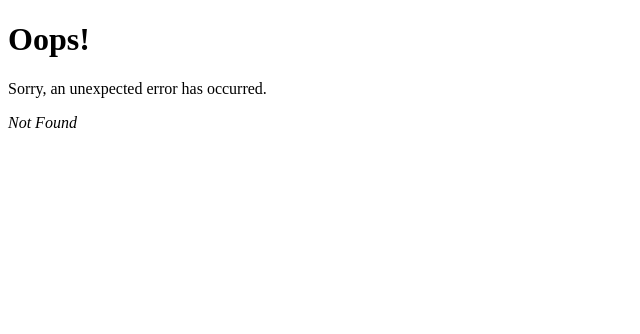
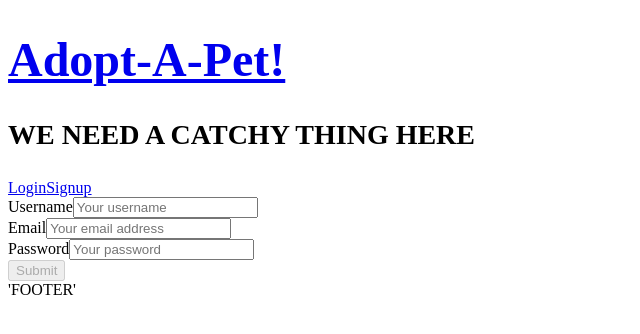
Before and after one commit to Rylee94/pet-adoption, a React (Vite) app in the folder client/: page /signup in a window 1280 px wide. Before the commit this address had no page. Shown: the top 334 px of the page, without its empty margins (0-640 px from the left). Built offline with nearby package versions, Linux system fonts and the light colour scheme.

Commit message:
login and signup pages

```diff
--- /dev/null
+++ b/client/src/pages/Signup.jsx
@@ -0,0 +1,98 @@
+import { useState } from 'react';
+import { useMutation } from '@apollo/client';
+import { ADD_PROFILE } from '../utils/mutations';
+import Auth from '../utils/auth';
+
+const Signup = () => {
+  const [userFormData, setUserFormData] = useState({ username: '', email: '', password: '' });
+  const [validated] = useState(false);
+  const [showAlert, setShowAlert] = useState(false);
+
+  const [addUser, { error }] = useMutation(ADD_PROFILE);
+
+  const handleInputChange = (event) => {
+    const { name, value } = event.target;
+    setUserFormData({ ...userFormData, [name]: value });
+  };
+
+  const handleFormSubmit = async (event) => {
+    event.preventDefault();
+
+    const form = event.currentTarget;
+    if (form.checkValidity() === false) {
+      event.preventDefault();
+      event.stopPropagation();
+    }
+
+    try {
+      const response = await addUser(userFormData);
+
+      if (!response.ok) {
+        throw new Error('something went wrong!');
+      }
+
+      const { token, user } = await response.json();
+      console.log(user);
+      Auth.login(token);
+    } catch (err) {
+      console.error(err);
+      setShowAlert(true);
+    }
+
+    setUserFormData({
+      username: '',
+      email: '',
+      password: '',
+    });
+  };
+
+  return (
+    <>
+      <form noValidate validated={validated} onSubmit={handleFormSubmit}>
+        {showAlert && <div>Something went wrong with your signup!</div>}
+
+        <div>
+          <label htmlFor='username'>Username</label>
+          <input
+            type='text'
+            placeholder='Your username'
+            name='username'
+            onChange={handleInputChange}
+            value={userFormData.username}
+            required
+          />
+        </div>
+
+        <div>
+          <label htmlFor='email'>Email</label>
+          <input
+            type='email'
+            placeholder='Your email address'
+            name='email'
+            onChange={handleInputChange}
+            value={userFormData.email}
+            required
+          />
+        </div>
+
+        <div>
+          <label htmlFor='password'>Password</label>
+          <input
+            type='password'
+            placeholder='Your password'
+            name='password'
+            onChange={handleInputChange}
+            value={userFormData.password}
+            required
+          />
+        </div>
+
+        <button disabled={!(userFormData.username && userFormData.email && userFormData.password)} type='submit'>
+          Submit
+        </button>
+      </form>
+    </>
+  );
+};
+
+export default Signup;
--- a/client/src/utils/mutations.js
+++ b/client/src/utils/mutations.js
@@ -1,6 +1,6 @@
 // TODO: Add additional fields/mutations to file - confirm 'PET' todos from below
 
-import { gql } from '@apollo/client';
+import { gql } from "@apollo/client";
 
 export const ADD_PROFILE = gql`
   mutation addProfile($name: String!, $email: String!, $password: String!) {
@@ -36,6 +36,8 @@
     }
   }
 `;
+
+
 // TODO: Verify Update for PET is correct
 export const REMOVE_PET = gql`
   mutation removePet($pet: String!) {
```
Also changed, not shown: client/src/main.jsx (+11 -9 lines).
